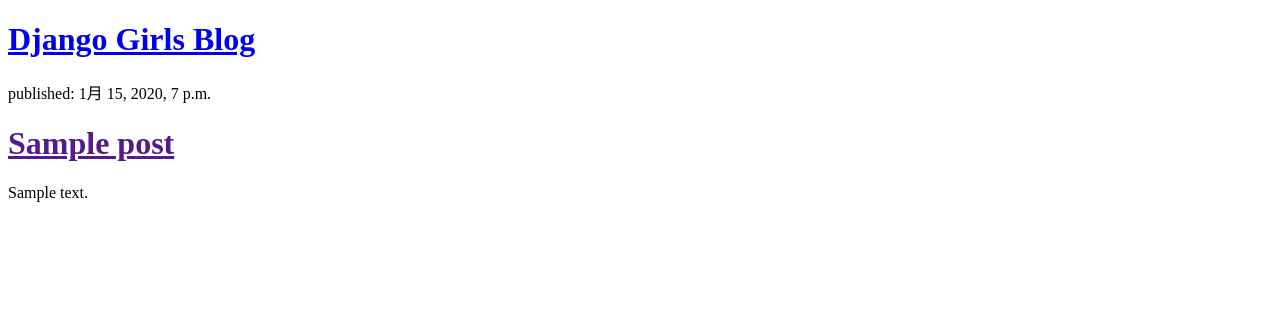
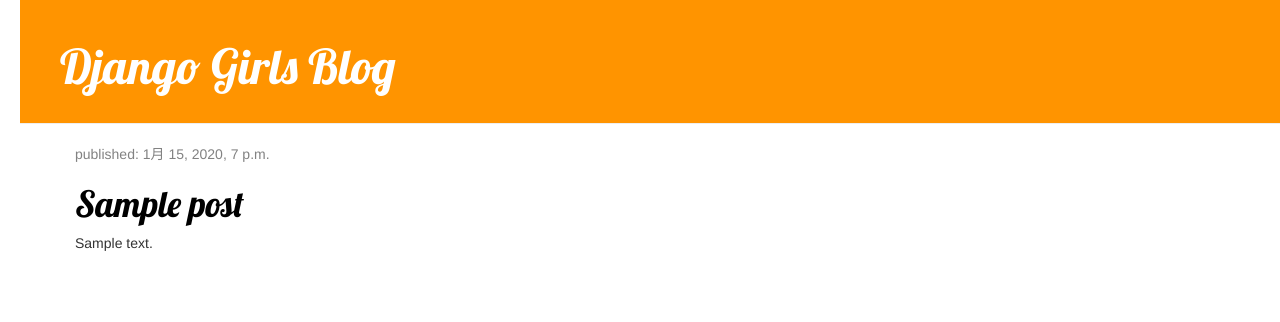
Before and after one commit to soraaono/my-first-blog, a Django app: template blog/templates/blog/post_list.html in a window 1280 px wide. Shown: the top 322 px of the page. Run offline with Django 3.2, Linux system fonts and the light colour scheme; the template is opened without the code that fills it: values that come from a table or form of the project are taken from there, others are empty; tables that the repository leaves empty hold one stand-in row (values such as "Sample post"); some libraries are stand-ins or nearby versions.

Commit message:
added view and template for detailed blog post as well as CSS for the site

```diff
--- /dev/null
+++ b/blog/static/css/blog.css
@@ -0,0 +1,55 @@
+h1 a {
+    color: #FCA205;
+    font-family: "Lobster";
+}
+
+body{
+    padding-left: 15pt;
+}
+
+.page-header {
+    background-color: #ff9400;
+    margin-top: 0;
+    padding: 20px 20px 20px 40px;
+}
+
+.page-header h1, .page-header h1 a, .page-header h1 a:visited, .page-header h1 a:active {
+    color: #ffffff;
+    font-size: 36pt;
+    text-decoration: none;
+}
+
+.content {
+    margin-left: 40px;
+}
+
+h1, h2, h3, h4 {
+    font-family: 'Lobster', cursive;
+}
+
+.date {
+    color: #828282;
+}
+
+.save {
+    float: right;
+}
+
+.post-form textarea, .post-form input {
+    width: 100%;
+}
+
+.top-menu, .top-menu:hover, .top-menu:visited {
+    color: #ffffff;
+    float: right;
+    font-size: 26pt;
+    margin-right: 20px;
+}
+
+.post {
+    margin-bottom: 70px;
+}
+
+.post h1 a, .post h1 a:visited {
+    color: #000000;
+}
--- /dev/null
+++ b/blog/templates/blog/base.html
@@ -0,0 +1,24 @@
+<!DOCTYPE html>
+{% load static %}
+<html>
+    <head>
+        <title>Django Girls blog</title>
+        <link rel="stylesheet" href="//maxcdn.bootstrapcdn.com/bootstrap/3.2.0/css/bootstrap.min.css">
+        <link rel="stylesheet" href="//maxcdn.bootstrapcdn.com/bootstrap/3.2.0/css/bootstrap-theme.min.css">
+        <link href="//fonts.googleapis.com/css?family=Lobster&subset=latin,latin-ext" rel="stylesheet" type="text/css">
+        <link rel="stylesheet" href="{% static 'css/blog.css' %}">
+    </head>
+    <body>
+        <div class="page-header">
+            <h1><a href="/">Django Girls Blog</a></h1>
+        </div>
+        <div class="content container">
+            <div class="row">
+                <div class="col-md-8">
+                {% block content %}
+                {% endblock %}
+                </div>
+            </div>
+        </div>
+    </body>
+</html>
--- a/blog/templates/blog/post_list.html
+++ b/blog/templates/blog/post_list.html
@@ -1,19 +1,13 @@
-<!DOCTYPE html>
-<html>
-    <head>
-        <title>Django Girls blog</title>
-    </head>
-    <body>
-        <div>
-            <strong><h1><a href="/">Django Girls Blog</a></h1></strong>
+{% extends "blog/base.html" %}
+
+{% block content %}
+    {% for post in posts %}
+        <div class="post">
+            <div class="date">
+                <p>published: {{ post.published_date }}</p>
+            </div>
+            <h1><a href="{% url 'post_detail' pk=post.pk %}">{{ post.title }}</a></h1>
+            <p>{{ post.text|linebreaksbr }}</p>
         </div>
-
-        {% for post in posts %}
-            <div>
-                <p>published: {{ post.published_date }}</p>
-                <h1><a href="">{{ post.title }}</a></h1>
-                <p>{{ post.text|linebreaksbr }}</p>
-            </div>
-        {% endfor %}
-    </body>
-</html>
+    {% endfor %}
+{% endblock %}
--- a/blog/urls.py
+++ b/blog/urls.py
@@ -8,4 +8,5 @@
 
 urlpatterns = [
     path('', views.post_list, name='post_list'),
+    path('post/<int:pk>/', views.post_detail, name='post_detail'),#ここの引数にpkがないのがすごいキモイ
 ]
--- a/blog/views.py
+++ b/blog/views.py
@@ -1,4 +1,4 @@
-from django.shortcuts import render
+from django.shortcuts import render, get_object_or_404
 from django.utils import timezone
 from .models import Post
 
@@ -6,3 +6,7 @@
 def post_list(request):
     posts = Post.objects.filter(published_date__lte=timezone.now()).order_by('published_date')
     return render(request, 'blog/post_list.html', {"posts": posts})
+
+def post_detail(request, pk):
+    post = get_object_or_404(Post, pk=pk)
+    return render(request, "blog/post_detail.html", {"post": post})
```
Also changed, not shown: blog/templates/blog/post_detail.html (added, +13 -0 lines).
